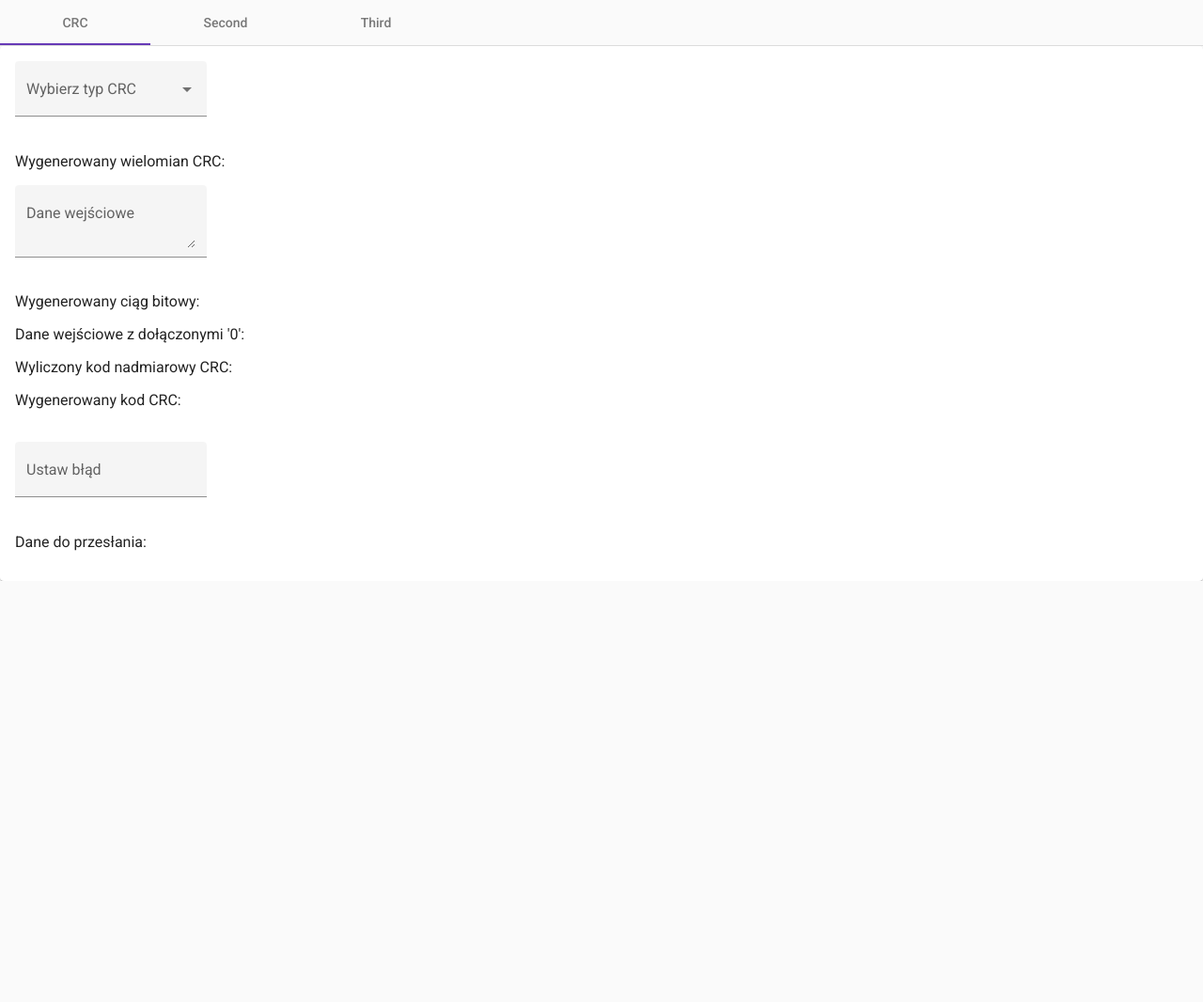
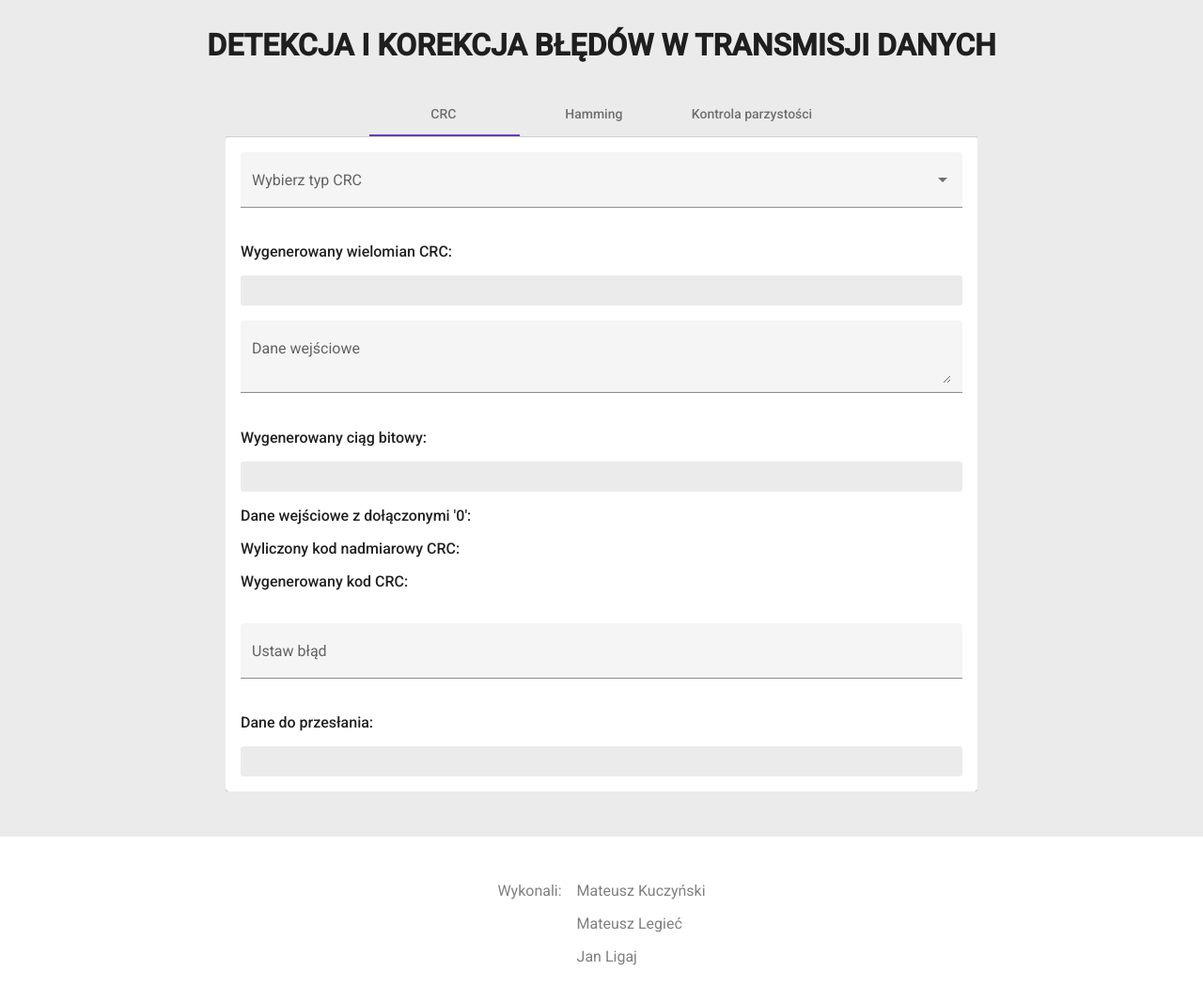
Before and after one commit to MateuszLegiec/DataTransmision, an Angular app: page / in a window 1280 px wide. Shown: the top 1066 px of the page at 94% size. Before the commit the page ends 800 px from the top, so only its background shows below. Built offline with nearby package versions, Linux system fonts and the light colour scheme.

Commit message:
hamming + css

```diff
--- a/src/app/app.component.css
+++ b/src/app/app.component.css
@@ -0,0 +1,35 @@
+.page-container{
+  display: flex;
+  flex-direction: column;
+  justify-content: center;
+  align-items: center;
+  background-color: rgb(235,235,235);
+
+}
+.header-container{
+  /*width: 10rem;*/
+  text-transform: uppercase;
+  padding-top: 3rem;
+  padding-bottom: 3rem;
+  padding: 0.5rem;
+}
+.header-title{
+  width: 100%;
+  max-width: 80rem;
+}
+
+.content-container{
+  width: 100%;
+  max-width: 50rem;
+}
+.footer-container{
+  width: 100%;
+  margin-top: 3rem;
+  padding-top: 2rem;
+  padding-bottom: 2rem;
+  background-color: white;
+  display: flex;
+  flex-direction: row;
+  justify-content: center;
+  color: gray;
+}
--- a/src/app/app.component.html
+++ b/src/app/app.component.html
@@ -1,9 +1,26 @@
-<div>
-  <mat-tab-group>
-    <mat-tab label="CRC">
-      <app-crc></app-crc>
-    </mat-tab>
-    <mat-tab label="Second"> Content 2 </mat-tab>
-    <mat-tab label="Third"> Content 3 </mat-tab>
-  </mat-tab-group>
+<div class="page-container">
+  <div class="header-container">
+    <h1 class="header-title">Detekcja i korekcja błędów w transmisji danych</h1>
+  </div>
+  <div class="content-container">
+    <mat-tab-group mat-align-tabs="center" style="width: 100%">
+      <mat-tab label="CRC">
+        <app-crc></app-crc>
+      </mat-tab>
+      <mat-tab label="Hamming">
+        <app-hamming></app-hamming>
+      </mat-tab>
+      <mat-tab label="Kontrola parzystości">
+        <app-parity-check></app-parity-check>
+      </mat-tab>
+    </mat-tab-group>
+  </div>
+  <div class="footer-container">
+    <div style="margin-right: 1rem"><p>Wykonali:</p></div>
+    <div>
+      <p>Mateusz Kuczyński<p>
+      <p>Mateusz Legieć<p>
+      <p>Jan Ligaj<p>
+    </div>
+  </div>
 </div>
--- a/src/app/crc/crc.component.css
+++ b/src/app/crc/crc.component.css
@@ -1,3 +1,19 @@
 .color-orange {
   color: orange;
 }
+.form-container{
+  /*width: 100%;*/
+  /*max-width: 50rem;*/
+}
+.form-field{
+  width: 100%;
+}
+.output-textarea{
+  word-wrap: break-word;
+  padding: 1rem;
+  border-radius: 0.2rem;
+  background-color: rgb(235,235,235);
+}
+.output-title{
+  font-weight: 500;
+}
--- a/src/app/crc/crc.component.html
+++ b/src/app/crc/crc.component.html
@@ -1,47 +1,48 @@
-<mat-card>
-  <mat-form-field appearance="fill">
+<mat-card class="form-container">
+  <mat-form-field appearance="fill" class="form-field">
     <mat-label>{{selected ? selected.name : 'Wybierz typ CRC'}}</mat-label>
     <mat-select [(ngModel)]="selected">
       <mat-option [value]="it" *ngFor="let it of crcStorage.getAll()">{{it.name}}</mat-option>
     </mat-select>
   </mat-form-field>
 
-  <p>Wygenerowany wielomian CRC:</p>
-  <p>{{selected?.polynomialLabel}}</p>
+  <p class="output-title">Wygenerowany wielomian CRC:</p>
+  <p class="output-textarea">{{selected?.polynomialLabel}}</p>
 
-  <mat-form-field class="example-full-width">
+  <mat-form-field  class="form-field">
     <mat-label>Dane wejściowe</mat-label>
     <textarea matInput #inputText></textarea>
   </mat-form-field>
 
-  <p>Wygenerowany ciąg bitowy:</p>
-  <div>{{selected ? strToByteArrayString(inputText.value) : ''}}</div>
+  <p class="output-title">Wygenerowany ciąg bitowy:</p>
+  <div class="output-textarea">{{selected ? strToByteArrayString(inputText.value) : ''}}</div>
 
-  <p>Dane wejściowe z dołączonymi '0':</p>
-  <div *ngIf="selected">
+  <p class="output-title">Dane wejściowe z dołączonymi '0':</p>
+  <div *ngIf="selected" class="output-textarea">
     <span>{{strToEmptyByteArrayString(inputText.value)}}</span>
     <span class="color-orange">{{dec2bin(selected.calculate(inputText.value))}}</span>
   </div>
 
-  <p>Wyliczony kod nadmiarowy CRC:</p>
-  <div *ngIf="selected">
+  <p class="output-title">Wyliczony kod nadmiarowy CRC:</p>
+  <div *ngIf="selected" class="output-textarea">
     <span>{{strToByteArrayString(inputText.value)}}</span>
     <span class="color-orange">{{repeat0(dec2bin(selected.calculate(inputText.value)).length)}}</span>
   </div>
 
-  <p>Wygenerowany kod CRC:</p>
-  <div *ngIf="selected">
+  <p class="output-title">Wygenerowany kod CRC:</p>
+  <div *ngIf="selected" class="output-textarea">
     <span>{{this.strToByteArrayString(inputText.value)}}</span>
     <span class="color-orange">{{this.dec2bin(selected.calculate(inputText.value))}}</span>
   </div>
 
   <br/>
-  <mat-form-field class="example-full-width">
+  <mat-form-field  class="form-field">
     <mat-label>Ustaw błąd</mat-label>
     <input matInput type="number" min="0" #errorInput/>
   </mat-form-field>
 
-  <p>Dane do przesłania:</p>
-  <app-bit-negation [crc]="crcMessage(selected, inputText.value)" [positionToNegate]="errorInput.value"></app-bit-negation>
-
+  <p class="output-title">Dane do przesłania:</p>
+  <div class="output-textarea">
+    <app-bit-negation [crc]="crcMessage(selected, inputText.value)" [positionToNegate]="errorInput.value"></app-bit-negation>
+  </div>
 </mat-card>
--- a/src/app/crc/crc.component.ts
+++ b/src/app/crc/crc.component.ts
@@ -24,6 +24,9 @@ export class CrcComponent implements OnInit {
       charVal = str.charCodeAt(i);
       if (charVal < 256) {
         bytes[i] = this.dec2bin(str.charCodeAt(i));
+        while (bytes[i].length<8) {
+          bytes[i] = '0' + bytes[i];
+        }
       }
     }
     return bytes.join('');
--- a/src/app/hamming/hamming.component.css
+++ b/src/app/hamming/hamming.component.css
@@ -0,0 +1,19 @@
+.color-orange {
+  color: orange;
+}
+.form-container{
+  /*width: 100%;*/
+  /*max-width: 50rem;*/
+}
+.form-field{
+  width: 100%;
+}
+.output-textarea{
+  word-wrap: break-word;
+  padding: 1rem;
+  border-radius: 0.2rem;
+  background-color: rgb(235,235,235);
+}
+.output-title{
+  font-weight: 500;
+}
--- a/src/app/hamming/hamming.component.html
+++ b/src/app/hamming/hamming.component.html
@@ -1 +1,47 @@
-<p>hamming works!</p>
+<mat-card class="form-container">
+
+<!--  <p class="output-title">Wygenerowany wielomian CRC:</p>-->
+<!--  <p class="output-textarea"></p>-->
+
+  <mat-form-field  class="form-field">
+    <mat-label>Dane wejściowe</mat-label>
+    <textarea matInput #inputText></textarea>
+  </mat-form-field>
+
+  <p class="output-title">Wygenerowany ciąg bitowy:</p>
+  <div class="output-textarea">{{strToByteArrayString(inputText.value)}}</div>
+
+<!--  <p class="output-title">Dane wejściowe z dołączonymi '0':</p>-->
+<!--  <div *ngIf="selected" class="output-textarea">-->
+<!--    <span></span>-->
+<!--    <span class="color-orange"></span>-->
+<!--  </div>-->
+
+<!--  <p class="output-title">Wyliczony kod nadmiarowy CRC:</p>-->
+<!--  <div *ngIf="selected" class="output-textarea">-->
+<!--    <span></span>-->
+<!--    <span class="color-orange"></span>-->
+<!--  </div>-->
+
+<!--  <p class="output-title">Wygenerowany kod Hamminga:</p>-->
+<!--  <div *ngIf="selected" class="output-textarea">-->
+<!--    <span></span>-->
+<!--    <span class="color-orange"></span>-->
+<!--  </div>-->
+
+<!--  <br/>-->
+<!--  <mat-form-field  class="form-field">-->
+<!--    <mat-label>Ustaw błąd</mat-label>-->
+<!--    <input matInput type="number" min="0" #errorInput/>-->
+<!--  </mat-form-field>-->
+
+  <p class="output-title">Dane zakodowane:</p>
+  <div class="output-textarea">{{encodeHamming(strToByteArrayString(inputText.value))}}</div>
+
+  <p class="output-title">Dane odkodowane:</p>
+  <div class="output-textarea">{{decodeHamming(encodeHamming(strToByteArrayString(inputText.value)))}}</div>
+
+  <p class="output-title">Dane odkodowane:</p>
+  <div class="output-textarea">{{ByteArrayStringToString(decodeHamming(encodeHamming(strToByteArrayString(inputText.value))))}}</div>
+
+</mat-card>
--- a/src/app/hamming/hamming.component.ts
+++ b/src/app/hamming/hamming.component.ts
@@ -1,4 +1,5 @@
 import { Component, OnInit } from '@angular/core';
+import {parse} from "@angular/compiler/src/render3/view/style_parser";
 
 @Component({
   selector: 'app-hamming',
@@ -6,10 +7,100 @@ import { Component, OnInit } from '@angular/core';
   styleUrls: ['./hamming.component.css']
 })
 export class HammingComponent implements OnInit {
+  selected = true;
 
   constructor() { }
 
   ngOnInit(): void {
   }
 
+  dec2bin = (dec: number) => (dec >>> 0).toString(2);
+
+  strToByteArrayString = (str: string) => {
+    let charVal;
+    const bytes = [];
+    for (let i = 0; i < str.length; i++) {
+      charVal = str.charCodeAt(i);
+      if (charVal < 256) {
+        bytes[i] = this.dec2bin(str.charCodeAt(i));
+        while (bytes[i].length<8) {
+          bytes[i] = '0' + bytes[i];
+        }
+      }
+    }
+    return bytes.join('');
+  };
+
+  ByteArrayStringToString = (str: string) => {
+    let decodedText = '';
+    let temp = '';
+    for (let i = 0; i < str.length; i++) {
+      temp += str[i];
+      console.log(temp);
+      if ((i+1) % 8 === 0) {
+        console.log(String.fromCharCode(parseInt(temp, 2)));
+        decodedText += String.fromCharCode(parseInt(temp, 2));
+        temp = '';
+      }
+    }
+    return decodedText;
+  }
+
+  encodeHamming = (str: string) => {
+    let redundancy = 0, sum = 0, i = 0;
+    while (i < str.length) {
+      if (Math.pow(2, redundancy) - 1 === sum)
+        redundancy++;
+      else i++;
+      sum++;
+    }
+    let codedData = new Array(sum);
+    redundancy = 0;
+    sum = 0;
+    i = 0;
+    let mask = 0;
+    while (i < str.length) {
+      if(Math.pow(2, redundancy) -1 === sum)
+        redundancy++;
+      else {
+        codedData[sum] = str[i];
+        if(str[i] === '1')
+          mask ^= sum+1;
+        i++;
+      }
+      sum++;
+    }
+    redundancy = 0;
+    for (let i = 0; i < sum; i++) {
+      if (Math.pow(2, redundancy) - 1 === i) {
+        if ((mask & (1 << redundancy)) === 0)
+          codedData[i]='0';
+        else
+          codedData[i]='1';
+        redundancy++;
+      }
+    }
+    return codedData.join('');
+  }
+
+  decodeHamming = (str: string) => {
+    let sum = 0, redundancy = 0;
+    for (let i = 0; i < str.length; i++) {
+      if (Math.pow(2, redundancy) - 1 !== i)
+        sum++;
+      else redundancy++;
+    }
+    let decodedData = new Array(sum);
+    sum = 0;
+    redundancy = 0;
+    for (let i = 0; i < str.length; i++) {
+      if (Math.pow(2, redundancy) -1 !== i ) {
+        decodedData[sum] = str[i];
+        sum++;
+      }
+      else redundancy++;
+    }
+    return decodedData.join('');
+  }
+
 }
```
